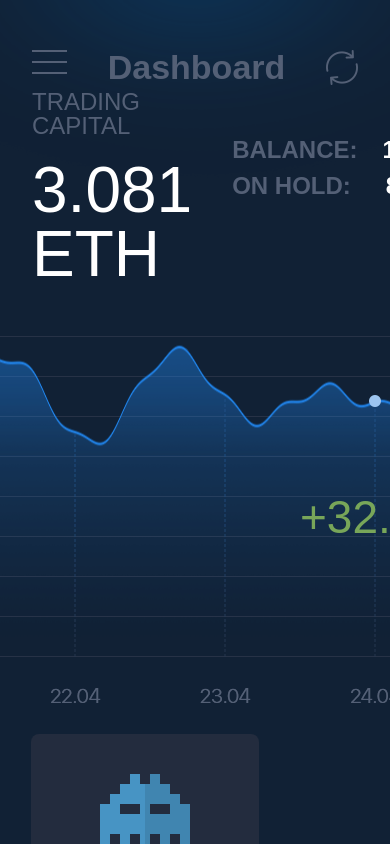
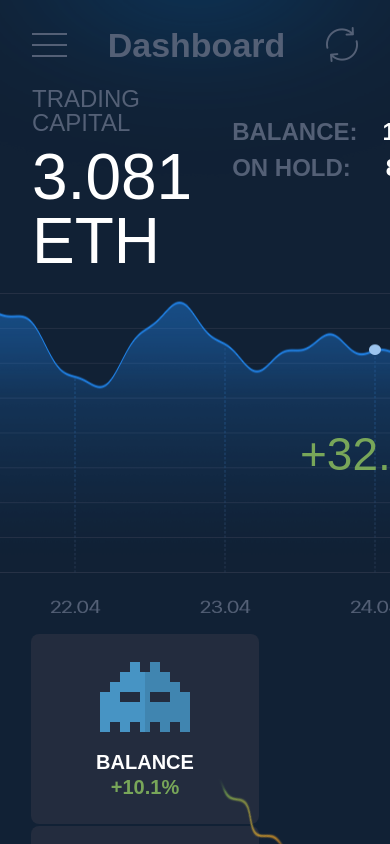
Before and after one commit to DmitruVasilev/test_for_Hyper_Quant, a React app: page / in a window 390 px wide. Built offline with nearby package versions, Linux system fonts and the light colour scheme.

Commit message:
Update mobile version

```diff
--- a/src/components/Balance/Balance.sass
+++ b/src/components/Balance/Balance.sass
@@ -3,10 +3,10 @@
 .balance
   display: flex
   justify-content: space-between
-  padding: 0 32px 50px
+  padding: 0 32px 20px
   & .balance__list
     padding-left: 40px
-    margin: 45px 0 0
+    margin: 30px 0 0
     & .balance__item
       display: flex
       justify-content: space-between
@@ -37,7 +37,7 @@
   display: flex
   flex-direction: column
   .capital__caption
-    margin-bottom: 20px
+    margin-bottom: 10px
     font-size: 24px
     font-family: $base-ff
     color: $text
--- a/src/components/BotList/BotList.sass
+++ b/src/components/BotList/BotList.sass
@@ -15,9 +15,9 @@
   flex-direction: column
   justify-content: center
   align-items: center
-  padding: 30px 30px 25px
+  padding: 0 30px
   width: 228px
-  height: 210px
+  height: 190px
   margin: 1px
   border-radius: 8px
   background: $primary
@@ -27,6 +27,7 @@
   cursor: pointer
   &:hover
     background: url("../../img/bg_bot_item.png") no-repeat
+    background-size: cover
 
   & .bot__icon
     width: 90px
@@ -75,11 +76,11 @@
   height: 22px
   background: url("../../img/line_conection.png") no-repeat
   &.bot__line--top-left
-    top: 200px
+    top: 175px
     left: 200px
     transform: rotate(45deg)
   &.bot__line--top-right
-    top: 200px
+    top: 175px
     left: 440px
     transform: rotate(-45deg)
   &.bot__line--bottom-left
--- a/src/components/BotList/index.js
+++ b/src/components/BotList/index.js
@@ -7,9 +7,17 @@ class BotList extends Component {
     // from filter
     filter_value: PropTypes.string.isRequired,
     // from data
-    bots: PropTypes.shape({
-      optionalProperty: PropTypes.string,
-    }).isRequired,
+    bots: PropTypes.arrayOf(
+      PropTypes.shape({
+        cost: PropTypes.number.isRequired,
+        name: PropTypes.string.isRequired,
+        action: PropTypes.string.isRequired,
+        "24h": PropTypes.number.isRequired,
+        "7d": PropTypes.number.isRequired,
+        "30d": PropTypes.number.isRequired,
+        all_time: PropTypes.number.isRequired,
+      }),
+    ).isRequired,
   };
 
   render() {
--- a/src/components/Header/Header.sass
+++ b/src/components/Header/Header.sass
@@ -1,5 +1,6 @@
 .header
   display: flex
   justify-content: space-between
-  padding: 50px 32px 40px
-  overflow: hidden
+  align-items: center
+  min-height: 87px
+  padding: 32px 32px 30px
--- a/src/components/Schedule/Schedule.sass
+++ b/src/components/Schedule/Schedule.sass
@@ -3,10 +3,13 @@
 .schedule
   position: relative
   width: 750px
-  height: 367px
+  height: 320px
   display: block
-  background: url("../../img/schedule.png")
-  margin-bottom: 30px
+  margin-bottom: 20px
+  & img
+    display: block
+    width: 100%
+    height: 100%
   & .schedule__value
     position: absolute
     left: 50%
--- a/src/components/Schedule/index.js
+++ b/src/components/Schedule/index.js
@@ -1,8 +1,10 @@
 import React from "react";
+import schedule from "../../img/schedule.png";
 import "./Schedule.sass";
 
 const Schedule = () => (
   <section className="schedule">
+    <img src={schedule} alt="schedule" />
     <span className="schedule__value">+32.6%</span>
   </section>
 );
--- a/src/components/TimeRange/TimeRange.sass
+++ b/src/components/TimeRange/TimeRange.sass
@@ -11,6 +11,7 @@
     font-weight: bold
     font-family: $base-ff
     color: $text
+    white-space: nowrap
   & .time-range__btn
     min-width: 120px
     padding: 9px 20px
@@ -23,6 +24,7 @@
     background: none
     outline: none
     cursor: pointer
+    white-space: nowrap
     &.time-range__btn--active
       color: $text-secondary
       border-color: $secondary
--- a/src/sass/_base.sass
+++ b/src/sass/_base.sass
@@ -26,6 +26,7 @@ html, body
   background: url("../img/bg_header.png") top center no-repeat
 
 .main
+  display: block
   flex: 1 0 auto
 
 .hidden
```
